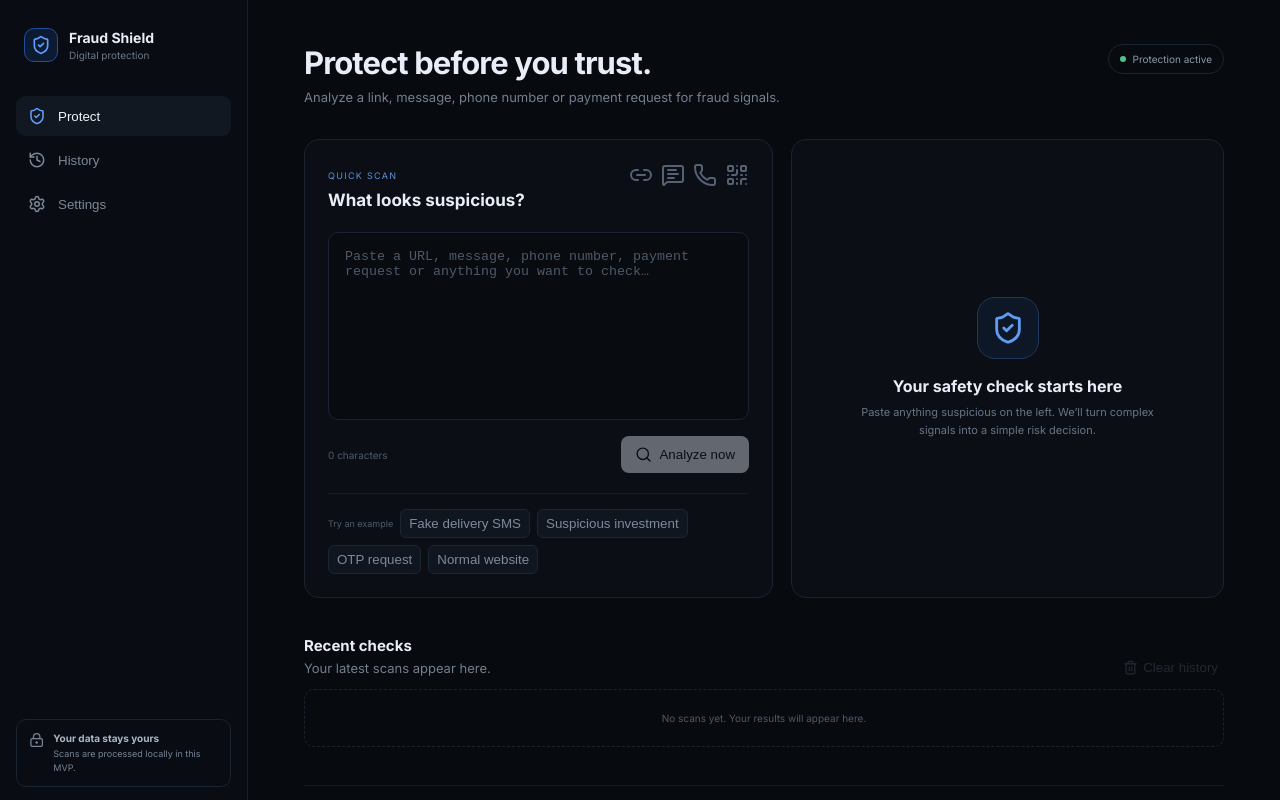
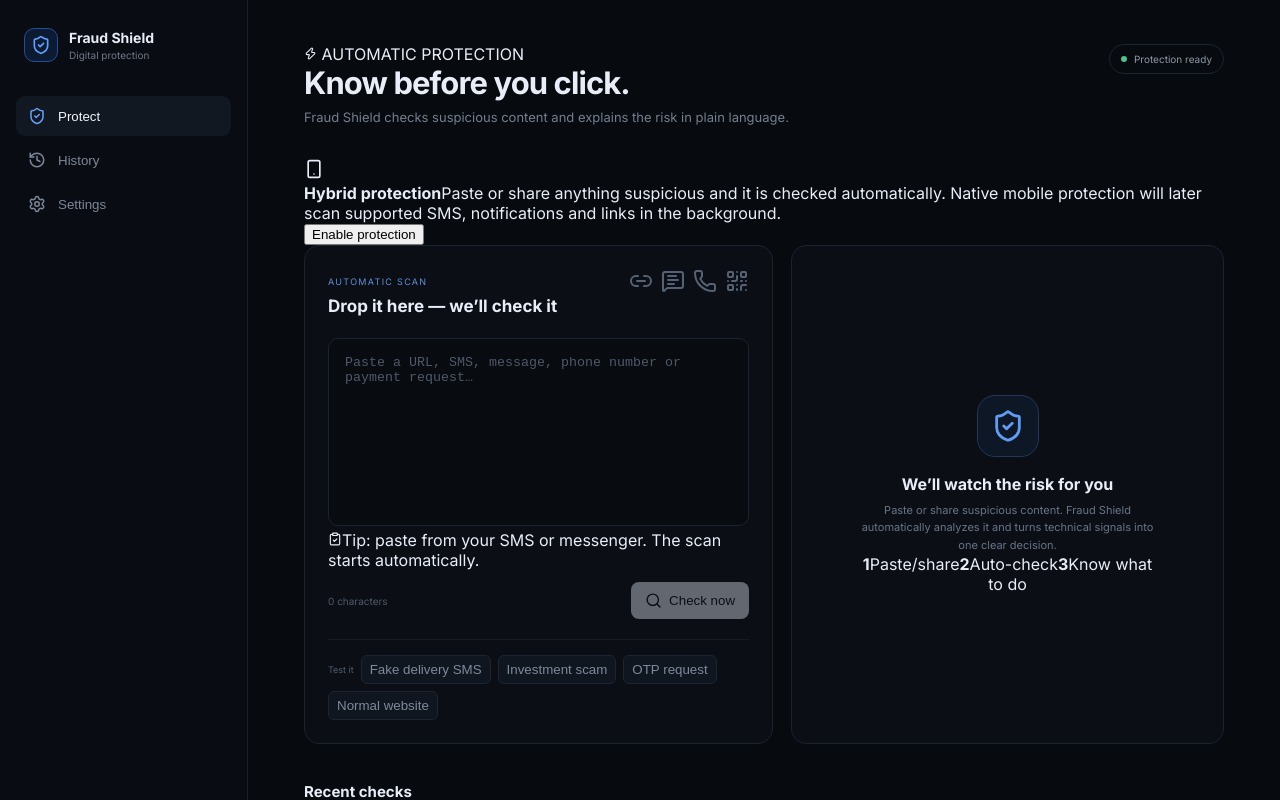
Before and after one commit to stoirov407-lang/AI-Fraud-Shield-MVP, a React (Vite) app: page / in a window 1280 px wide. Shown: the top 800 px of the page. Built offline with nearby package versions, Linux system fonts and the light colour scheme.

Commit message:
Make Fraud Shield hybrid protection UX automatic and clearer

```diff
--- a/src/main.jsx
+++ b/src/main.jsx
@@ -1,55 +1,57 @@
-import React, {useEffect, useMemo, useState} from 'react';
+import React, {useEffect, useState} from 'react';
 import { createRoot } from 'react-dom/client';
-import { ShieldCheck, Search, Link2, MessageSquareText, Phone, QrCode, History, Settings, LockKeyhole, AlertTriangle, CheckCircle2, ArrowUpRight, Clock3, Trash2 } from 'lucide-react';
+import { ShieldCheck, Search, Link2, MessageSquareText, Phone, QrCode, History, Settings, LockKeyhole, AlertTriangle, CheckCircle2, ArrowUpRight, Clock3, Trash2, Zap, Smartphone, ClipboardCheck } from 'lucide-react';
 import { analyzeRisk } from './riskEngine';
 import './styles.css';
 
 const samples = [
   {label:'Fake delivery SMS', value:'Your package is waiting. Pay $2.99 customs fee now: https://delivery-confirm.example/pay'},
-  {label:'Suspicious investment', value:'Congratulations! You were selected for a guaranteed 300% crypto return. Send $500 today to activate your account.'},
+  {label:'Investment scam', value:'Congratulations! You were selected for a guaranteed 300% crypto return. Send $500 today to activate your account.'},
   {label:'OTP request', value:'Your bank security team needs your verification code immediately. Reply with your OTP to prevent account suspension.'},
   {label:'Normal website', value:'https://www.wikipedia.org'}
 ];
-
-const STORAGE_KEY = 'fraud-shield-history-v2';
+const STORAGE_KEY = 'fraud-shield-history-v3';
 
 function App(){
  const [input,setInput]=useState('');
  const [result,setResult]=useState(null);
  const [checks,setChecks]=useState(()=>{try{return JSON.parse(localStorage.getItem(STORAGE_KEY)||'[]')}catch{return []}});
  const [active,setActive]=useState('Protect');
+ const [connected,setConnected]=useState(false);
  useEffect(()=>{localStorage.setItem(STORAGE_KEY,JSON.stringify(checks))},[checks]);
- const run=(value=input)=>{if(!value.trim())return; const r=analyzeRisk(value); const item={text:value,...r,time:new Date().toLocaleString([], {month:'short',day:'numeric',hour:'2-digit',minute:'2-digit'})}; setResult(r); setChecks(c=>[item,...c.filter(x=>x.text!==value)].slice(0,20));};
- const status=useMemo(()=>result?.level||'Ready',[result]);
+ const run=(value=input, source='manual')=>{if(!value.trim())return; const r=analyzeRisk(value); const item={text:value,...r,time:new Date().toLocaleString([], {month:'short',day:'numeric',hour:'2-digit',minute:'2-digit'}),source}; setResult(r); setChecks(c=>[item,...c.filter(x=>x.text!==value)].slice(0,20));};
+ const handlePaste=(e)=>{const text=e.clipboardData?.getData('text')||''; if(text.trim()){setInput(text); setTimeout(()=>run(text,'auto-paste'),0)}};
  return <div className="app">
   <aside className="sidebar">
    <div className="brand"><div className="brandmark"><ShieldCheck size={20}/></div><div><strong>Fraud Shield</strong><span>Digital protection</span></div></div>
    <nav>{[['Protect',ShieldCheck],['History',History],['Settings',Settings]].map(([name,Icon])=><button key={name} className={active===name?'nav active':'nav'} onClick={()=>setActive(name)}><Icon size={18}/>{name}</button>)}</nav>
-   <div className="sidebar-bottom"><div className="privacy"><LockKeyhole size={16}/><div><b>Your data stays yours</b><span>Scans are processed locally in this MVP.</span></div></div><div className="version">Fraud Shield · MVP 0.2</div></div>
+   <div className="sidebar-bottom"><div className="privacy"><LockKeyhole size={16}/><div><b>Privacy-first MVP</b><span>Current scans run locally on this device.</span></div></div><div className="version">Fraud Shield · MVP 0.4</div></div>
   </aside>
   <main>
-   <header><div><h1>Protect before you trust.</h1><p>Analyze a link, message, phone number or payment request for fraud signals.</p></div><div className="status"><span className="dot"/>Protection active</div></header>
+   <header><div><div className="kicker"><Zap size={13}/> AUTOMATIC PROTECTION</div><h1>Know before you click.</h1><p>Fraud Shield checks suspicious content and explains the risk in plain language.</p></div><div className="status"><span className="dot"/>{connected?'Protection connected':'Protection ready'}</div></header>
    {active==='Protect' ? <>
+   <section className="connect-card"><div className="connect-icon"><Smartphone size={20}/></div><div className="connect-copy"><b>Hybrid protection</b><span>Paste or share anything suspicious and it is checked automatically. Native mobile protection will later scan supported SMS, notifications and links in the background.</span></div><button className={connected?'connected':'connect'} onClick={()=>setConnected(true)}>{connected?'Connected':'Enable protection'}</button></section>
    <section className="workspace">
     <div className="input-panel">
-      <div className="panel-head"><div><span className="eyebrow">QUICK SCAN</span><h2>What looks suspicious?</h2></div><div className="input-types"><Link2/><MessageSquareText/><Phone/><QrCode/></div></div>
-      <textarea value={input} onChange={e=>setInput(e.target.value)} placeholder="Paste a URL, message, phone number, payment request or anything you want to check…" />
-      <div className="input-footer"><span>{input.length} characters</span><button className="primary" onClick={()=>run()} disabled={!input.trim()}><Search size={17}/> Analyze now</button></div>
-      <div className="samples"><span>Try an example</span>{samples.map(s=><button key={s.label} onClick={()=>{setInput(s.value);run(s.value)}}>{s.label}</button>)}</div>
+      <div className="panel-head"><div><span className="eyebrow">AUTOMATIC SCAN</span><h2>Drop it here — we’ll check it</h2></div><div className="input-types"><Link2/><MessageSquareText/><Phone/><QrCode/></div></div>
+      <textarea value={input} onChange={e=>setInput(e.target.value)} onPaste={handlePaste} placeholder="Paste a URL, SMS, message, phone number or payment request…" />
+      <div className="auto-hint"><ClipboardCheck size={14}/><span>Tip: paste from your SMS or messenger. The scan starts automatically.</span></div>
+      <div className="input-footer"><span>{input.length} characters</span><button className="primary" onClick={()=>run()} disabled={!input.trim()}><Search size={17}/> Check now</button></div>
+      <div className="samples"><span>Test it</span>{samples.map(s=><button key={s.label} onClick={()=>{setInput(s.value);run(s.value,'example')}}>{s.label}</button>)}</div>
     </div>
     <div className={'result-panel '+(result?result.level.toLowerCase():'empty')}>
       {result ? <>
-        <div className="result-top"><span>SCAN RESULT</span><Clock3 size={15}/></div>
-        <div className="score-row"><div className="score"><div className="score-inner"><strong>{result.score}</strong><span>/100</span></div></div><div><div className="risk-label">{result.level}</div><p>{result.level==='Safe'?'No strong warning signals found.':result.level==='Suspicious'?'Several signals deserve your attention.':'Do not click, pay, or share sensitive information.'}</p></div></div>
+        <div className="result-top"><span>SCAN RESULT · {result.engine}</span><Clock3 size={15}/></div>
+        <div className="score-row"><div className="score"><div className="score-inner"><strong>{result.score}</strong><span>/100</span></div></div><div><div className="risk-label">{result.level}</div><p>{result.level==='Safe'?'No strong warning signals found.':result.level==='Suspicious'?'Pause and verify before taking action.':'Do not click, pay, reply, or share sensitive information.'}</p></div></div>
         <div className="result-meta"><span>Threat type</span><b>{result.attackType}</b><span>Confidence</span><b>{result.confidence}%</b></div>
-        <div className="reasons"><h3>Why we flagged it</h3>{result.reasons.map((x,i)=><div className="reason" key={i}><AlertTriangle size={16}/><span>{x}</span></div>)}</div>
-        <div className="recommend"><CheckCircle2 size={17}/><div><b>Recommended action</b><span>{result.level==='Safe'?'You can continue, but always verify unexpected requests.':result.level==='Suspicious'?'Verify the sender independently before taking any action.':'Do not interact with it. Contact the organization using an official channel.'}</span></div></div>
-      </> : <div className="empty-state"><div className="big-shield"><ShieldCheck size={34}/></div><h2>Your safety check starts here</h2><p>Paste anything suspicious on the left. We’ll turn complex signals into a simple risk decision.</p></div>}
+        <div className="reasons"><h3>Why this matters</h3>{result.reasons.map((x,i)=><div className="reason" key={i}><AlertTriangle size={16}/><span>{x}</span></div>)}</div>
+        <div className="recommend"><CheckCircle2 size={17}/><div><b>What should you do?</b><span>{result.level==='Safe'?'Continue normally, but verify unexpected requests.':result.level==='Suspicious'?'Do not act yet. Verify the sender using an official channel.':'Do not interact. Contact the organization using an official website or phone number.'}</span></div></div>
+      </> : <div className="empty-state"><div className="big-shield"><ShieldCheck size={34}/></div><h2>We’ll watch the risk for you</h2><p>Paste or share suspicious content. Fraud Shield automatically analyzes it and turns technical signals into one clear decision.</p><div className="steps"><span><b>1</b>Paste/share</span><span><b>2</b>Auto-check</span><span><b>3</b>Know what to do</span></div></div>}
     </div>
    </section>
-   <section className="lower"><div className="section-title"><div><h2>Recent checks</h2><p>Your latest scans appear here.</p></div><button onClick={()=>setChecks([])} disabled={!checks.length}><Trash2 size={15}/> Clear history</button></div>{checks.length===0?<div className="history-empty">No scans yet. Your results will appear here.</div>:<div className="history-list">{checks.slice(0,8).map((c,i)=><div className="history-item" key={c.text+i} onClick={()=>{setInput(c.text);setResult(c)}}><div className={'mini-icon '+c.level.toLowerCase()}>{c.level==='Safe'?<CheckCircle2 size={17}/>:<AlertTriangle size={17}/>}</div><div className="history-text"><b>{c.text.slice(0,74)}{c.text.length>74?'…':''}</b><span>{c.time}</span></div><span className={'tag '+c.level.toLowerCase()}>{c.level} · {c.score}</span><ArrowUpRight size={16}/></div>)}</div>}</section>
-   </> : active==='History' ? <div className="placeholder"><div className="big-shield"><History size={34}/></div><h2>Scan history</h2><p>{checks.length} saved local checks. Return to Protect to run a new scan.</p></div> : <div className="placeholder"><div className="big-shield"><Settings size={34}/></div><h2>Settings</h2><p>Privacy-first local scanning is enabled. Cloud AI and reputation APIs will be added later.</p></div>}
-   <footer>Fraud Shield is an early risk-screening tool, not a guarantee. Always verify important requests through trusted channels.</footer>
+   <section className="lower"><div className="section-title"><div><h2>Recent checks</h2><p>Saved only on this device in the MVP.</p></div><button onClick={()=>setChecks([])} disabled={!checks.length}><Trash2 size={15}/> Clear</button></div>{checks.length===0?<div className="history-empty">Nothing checked yet.</div>:<div className="history-list">{checks.slice(0,8).map((c,i)=><div className="history-item" key={c.text+i} onClick={()=>{setInput(c.text);setResult(c)}}><div className={'mini-icon '+c.level.toLowerCase()}>{c.level==='Safe'?<CheckCircle2 size={17}/>:<AlertTriangle size={17}/>}</div><div className="history-text"><b>{c.text.slice(0,74)}{c.text.length>74?'…':''}</b><span>{c.time} · {c.source==='auto-paste'?'automatic':'checked'}</span></div><span className={'tag '+c.level.toLowerCase()}>{c.level} · {c.score}</span><ArrowUpRight size={16}/></div>)}</div>}</section>
+   </> : active==='History' ? <div className="placeholder"><div className="big-shield"><History size={34}/></div><h2>Scan history</h2><p>{checks.length} saved local checks.</p></div> : <div className="placeholder"><div className="big-shield"><Settings size={34}/></div><h2>Settings</h2><p>Hybrid protection is designed to combine automatic device-level checks with AI cloud analysis when enabled.</p></div>}
+   <footer>Fraud Shield is an early risk-screening tool, not a guarantee. Never share passwords, OTPs or private keys because an app tells you to.</footer>
   </main>
  </div>
 }
```
